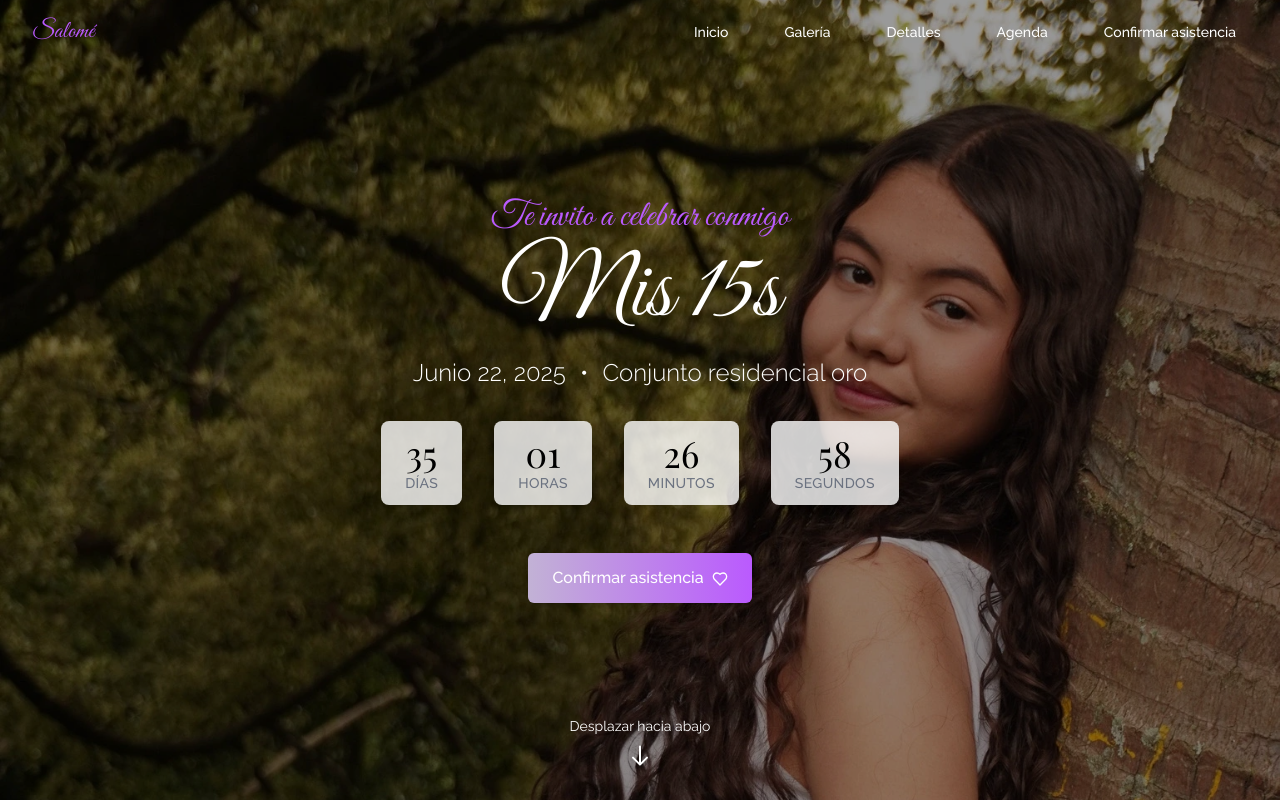
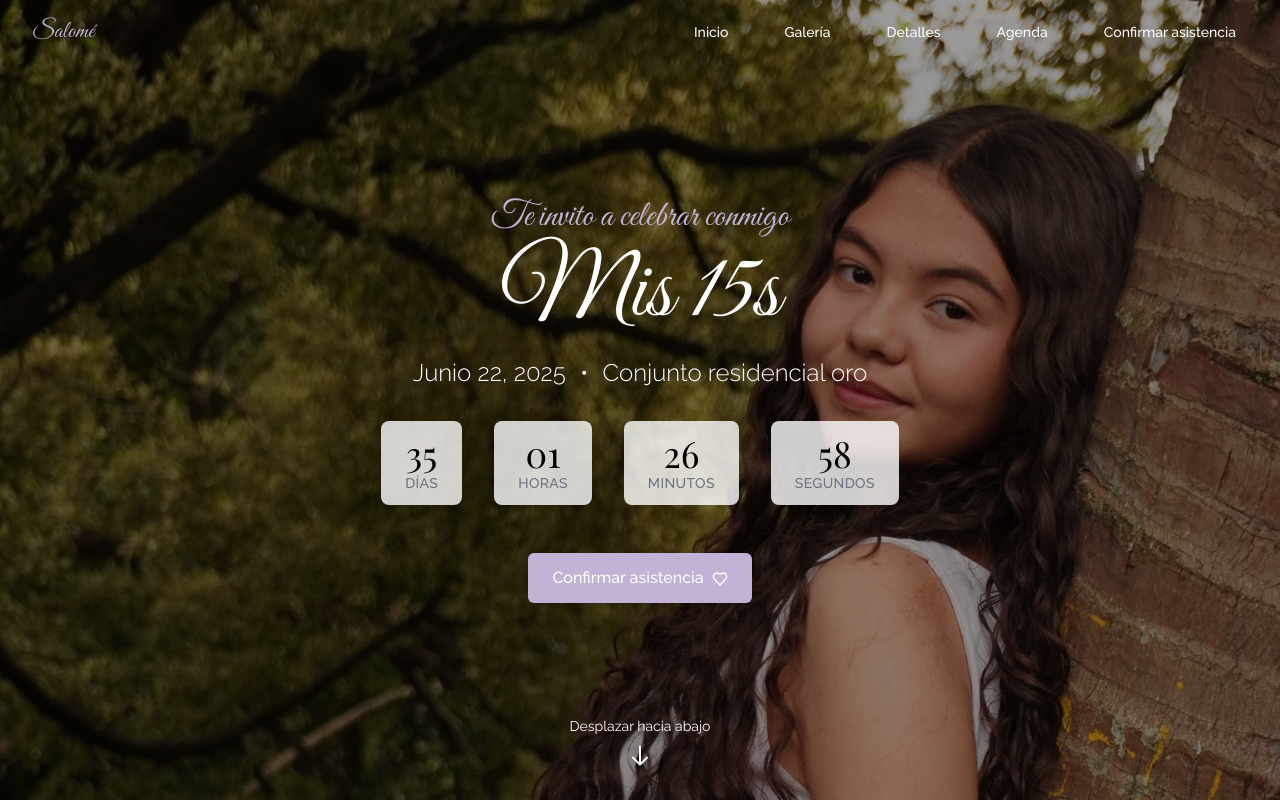
Before and after one commit to GiaHuy99/happybirthday-uncleHuy, a React (Vite) app: page / in a window 1280 px wide. Shown: the top 802 px of the page. Built offline with nearby package versions, Linux system fonts and the light colour scheme.

Commit message:
style: correct dark shade of purple in tailwind.config.js to ensure accurate color representation

```diff
--- a/tailwind.config.js
+++ b/tailwind.config.js
@@ -6,7 +6,7 @@ export default {
 			colors: {
 				purple: {
 					light: "#C2B2D5",
-					dark: "#BA5AFE",
+					dark: "#C2B2D5",
 					lighter: "#faf4ff",
 				},
 				white: "#ffffff",
```
